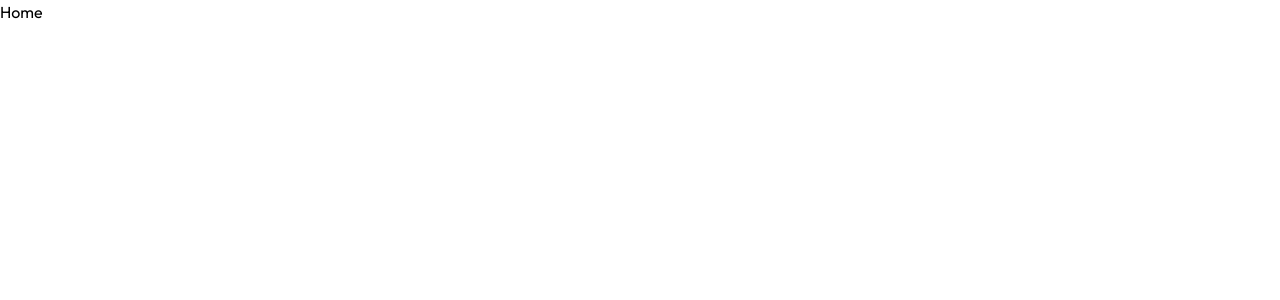
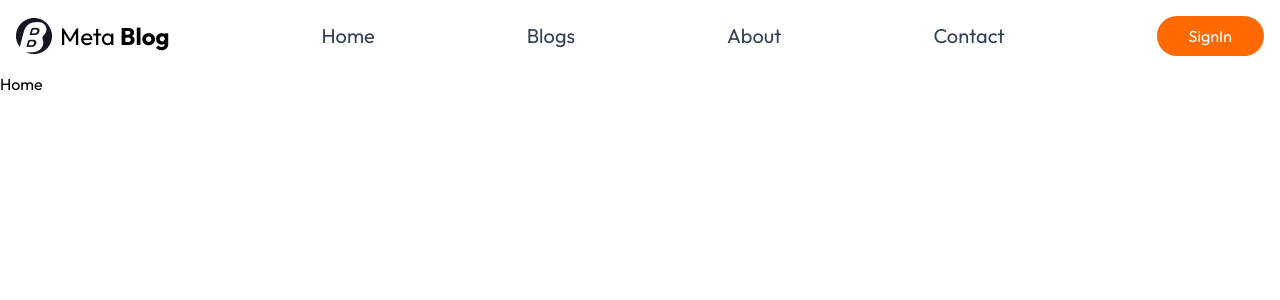
Before and after one commit to samarkun23/BlogApp.io, a React (Vite) app in the folder frontend/: page / in a window 1280 px wide. Shown: the top 300 px of the page. Built offline with nearby package versions, Linux system fonts and the light colour scheme.

Commit message:
navbar component add

```diff
--- a/frontend/src/App.jsx
+++ b/frontend/src/App.jsx
@@ -6,13 +6,15 @@ import Contact from './pages/Contact'
 import Login from './pages/Login'
 import Signup from './pages/Signup'
 import SingleBlog from './pages/SingleBlog'
+import Navbar from './components/Navbar'
 
 
 
 function App() {
 
   return (
-    <>
+    <div className='max-w-7xl mx-auto'>
+      <Navbar />
       <Routes>
         <Route path='/' element={<Home />} />
         <Route path='/blogs' element={<Blogs />} />
@@ -22,7 +24,7 @@ function App() {
         <Route path='/register' element={<Signup />} />
         <Route path='/blog/:id' element={<SingleBlog />} />
       </Routes>
-    </>
+    </div>
   )
 }
 
```
